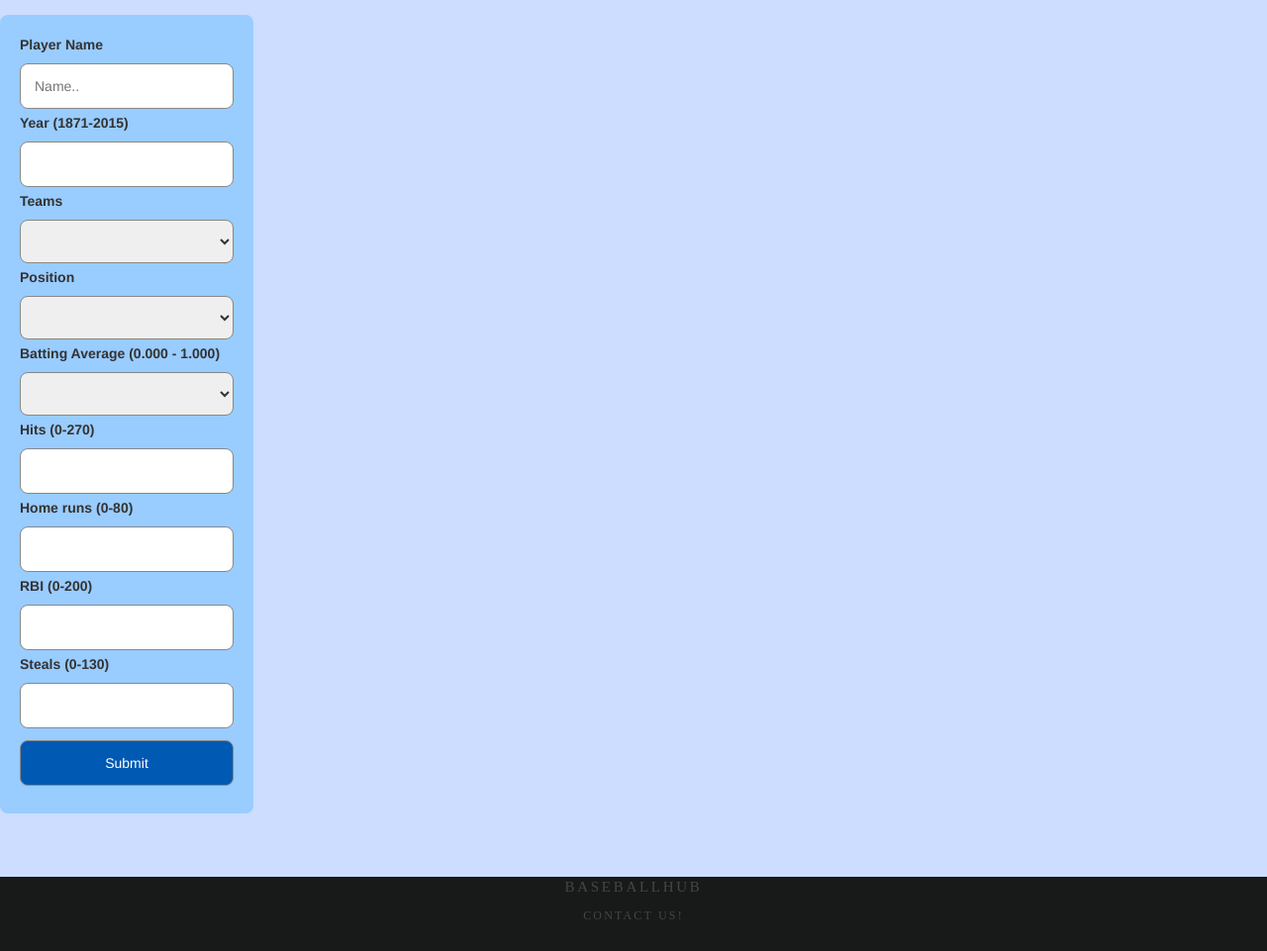
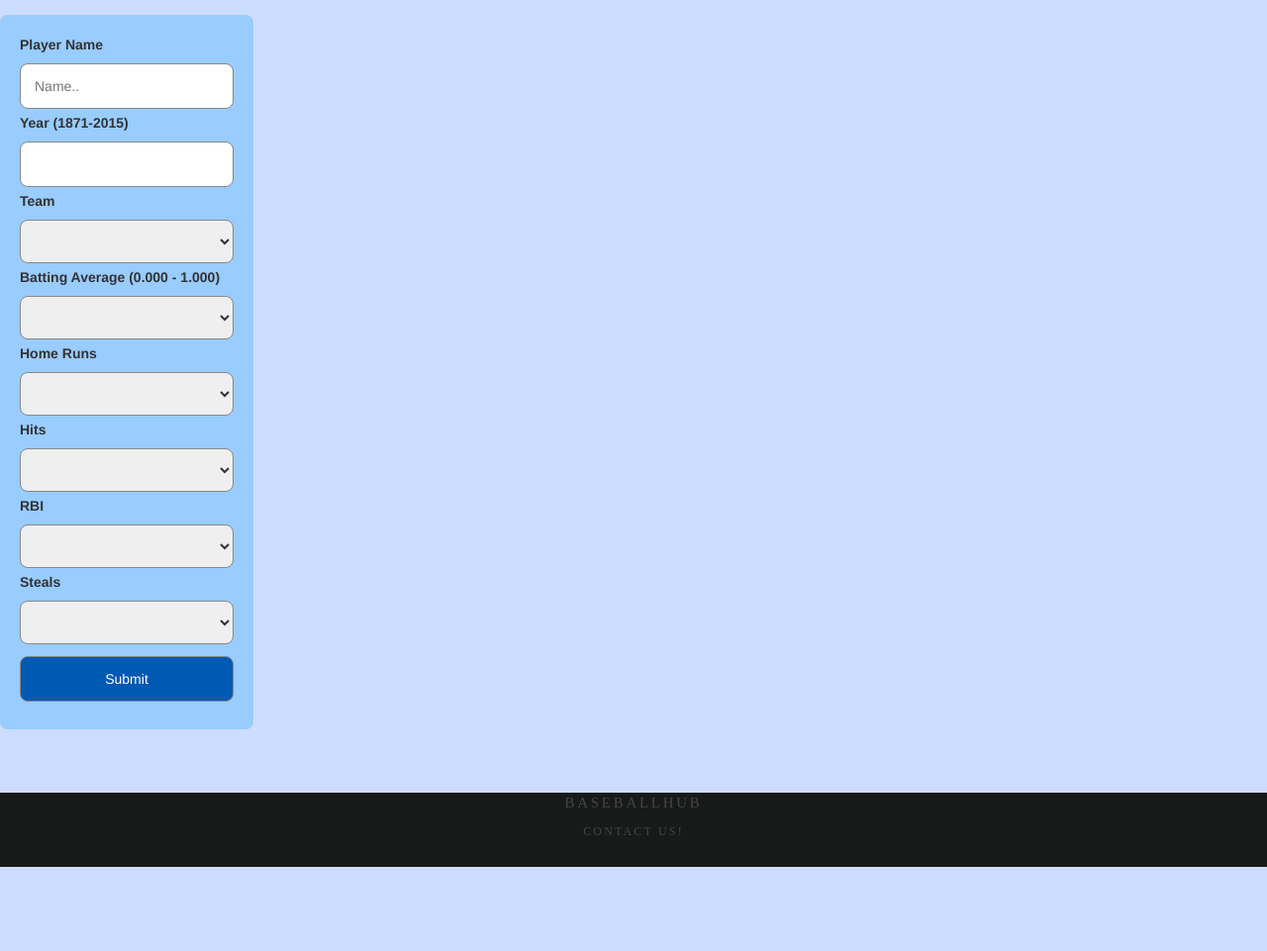
Before and after one commit to tk2021/DataBaseProject, a Flask app: template app/templates/statsPage.html in a window 1280 px wide. Shown: the part 155-1116 px from the top of the page at 99% size. After the commit the page ends 1031 px from the top, so only its background shows below. Run offline with Flask 2, Linux system fonts and the light colour scheme; the template is opened without the code that fills it, so the values that code supplies are empty; some libraries are stand-ins or nearby versions.

Commit message:
Add files via upload

```diff
--- a/app/templates/statsPage.html
+++ b/app/templates/statsPage.html
@@ -120,7 +120,7 @@ input[type=number]{
 <label for="Year">Year (1871-2015)</label>
   <input type="number" name="numberOfSteals" min="1871" max="2015"><br>
 
-    <label for="Teams">Teams</label>
+    <label for="Teams">Team</label>
     <select id="Team" name="teams">
     <option value="allTeams"></option>
       <option value="Arizona">Arizona Diamondbacks</option>
@@ -155,37 +155,61 @@ input[type=number]{
       <option value="Washington">Washington Nationals</option>
     </select>
 
-    <label for="Position">Position</label>
-    <select id="Pos" name="positions">
-      <option value="AllPositions"></option>
-      <option value="Catcher">C</option>
-      <option value="firstbase">1B</option>
-      <option value="secondbase">2B</option>
-      <option value="thirdbase">3B</option>
-      <option value="shortstop">SS</option>
-      <option value="leftfield">LF</option>
-      <option value="centerfield">CF</option>
-      <option value="rightfield">RF</option>
-      <option value="designatedhitter">DH</option>
-      <option value="outfield">OF</option>
-   </select>
-
 <label for="BA">Batting Average (0.000 - 1.000)</label>
   <select id="average" name="BAvg">
       <option value="AllAverages"></option>
-      <option value="lessThanOneHundred"><=0.100</option>
-      <option value="Between100And200">>0.100 and <=0.200</option>
-      <option value="Between200And300">>0.200 and <=0.300</option>
-      <option value="Between300And400">>0.300 and <=0.400</option>
-      <option value="Between400And500">>0.400 and <=0.500</option>
-      <option value="Between500And600">>0.500 and <=0.600</option>
-      <option value="Between600And700">>0.600 and <=0.700</option>
-      <option value="Between700And800">>0.700 and <=0.800</option>
-      <option value="Between800And900">>0.800 and <=0.900</option>
-      <option value="Between900And1000">>0.900 and <=1.000</option>
+      <option value="lessThanOneHundred">0.000 - 0.100</option>
+      <option value="Between100And200">0.101 - 0.200</option>
+      <option value="Between200And300">0.201 - 0.300</option>
+      <option value="Between300And400">0.301 - 0.400</option>
+      <option value="Between400And500">0.401 - 0.500</option>
+      <option value="Between500And600">0.501 - 0.600</option>
+      <option value="Between600And700">0.601 - 0.700</option>
+      <option value="Between700And800">0.701 - 0.800</option>
+      <option value="Between800And900">0.801 - 0.900</option>
+      <option value="Between900And1000">0.901 - 1.000</option>
    </select>
 
-<label for="HomeRuns">Hits (0-270)</label>
+   <label for="Hits">Home Runs</label>
+   <select id="HomeRuns" name="HR">
+      <option value="AllHR"></option>
+      <option value="lessThanTwenty">0 - 20</option>
+      <option value="Between20And40">21 - 40</option>
+      <option value="Between40And60">41 - 60</option>
+      <option value="Between60And80">61 - 80</option>
+   </select>
+
+   <label for="Hits">Hits</label>
+   <select id="Hits" name="hit">
+      <option value="AllHits"></option>
+      <option value="lessThanFifty">0 - 50</option>
+      <option value="Between50And100">51 - 100</option>
+      <option value="Between100And150">101 - 150</option>
+      <option value="Between150And200">151 - 200</option>
+      <option value="Between200And250">201 - 250</option>
+      <option value="Between250And300">251 - 300</option>
+   </select>
+
+   <label for="RBI">RBI</label>
+   <select id="RBI" name="rbi">
+      <option value="AllRBI"></option>
+      <option value="lessThanFifty">0 - 50</option>
+      <option value="Between50And100">51 - 100</option>
+      <option value="Between100And150">101 - 150</option>
+      <option value="Between150And200">151 - 200</option>
+   </select>
+
+   <label for="Steals">Steals</label>
+   <select id="Steals" name="steals">
+      <option value="AllSteals"></option>
+      <option value="lessThanThirty">0 - 30</option>
+      <option value="Between30And60">31 - 60</option>
+      <option value="Between60And90">61 - 90</option>
+      <option value="Between90And120">91 - 120</option>
+      <option value="Between120And150">121 - 150</option>
+   </select>
+
+<!-- <label for="Hits">Hits (0-270)</label>
   <input type="number" name="numberOfHits" min="0" max="270"><br>
 
 <label for="HomeRuns">Home runs (0-80)</label>
@@ -195,7 +219,7 @@ input[type=number]{
   <input type="number" name="numberOfRBIs" min="0" max="200"><br>
 
   <label for="Steals">Steals (0-130)</label>
-  <input type="number" name="numberOfSteals" min="0" max="130"><br>
+  <input type="number" name="numberOfSteals" min="0" max="130"><br> -->
 
 
     <input class = "submission" type="submit" value="Submit">
```
